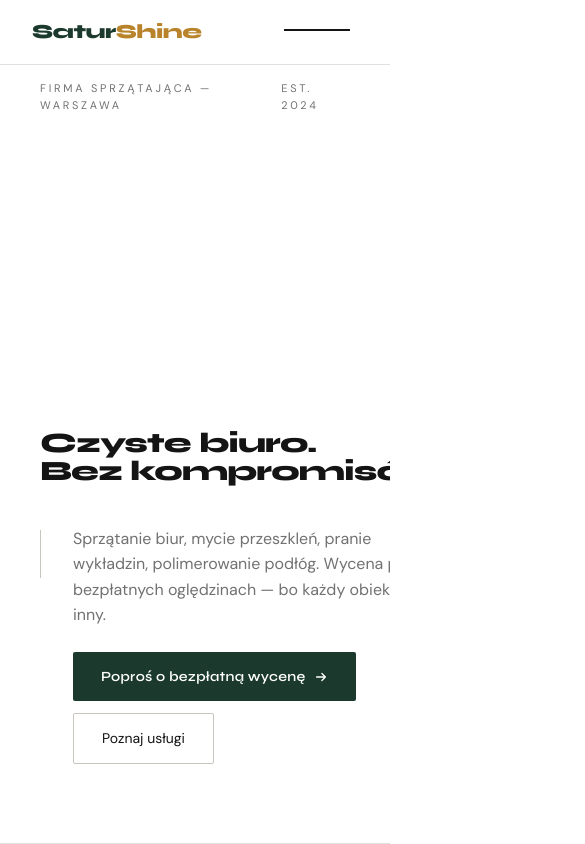
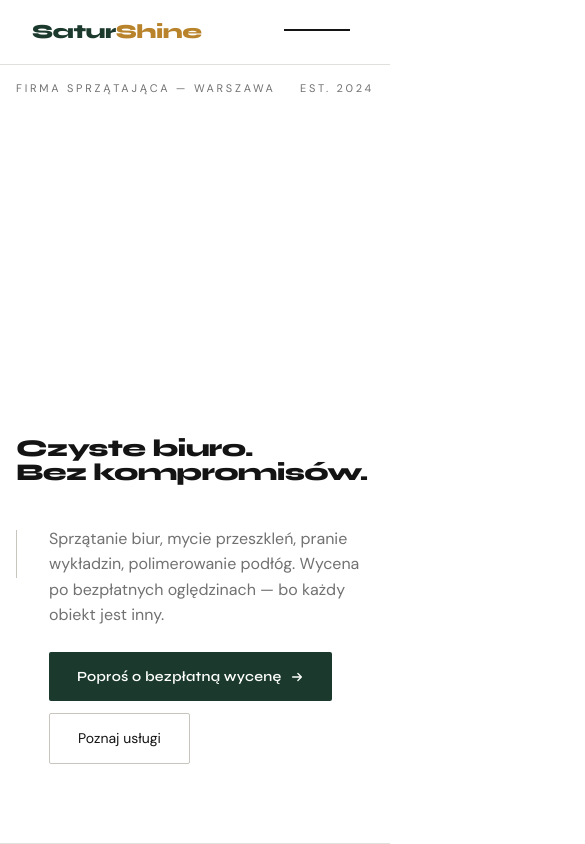
Before and after one commit to RobertSOB92/saturshine_strona, a React (Vite) app: page / in a window 390 px wide. Shown: the top 844 px of the page, 585 px wide, since content can reach past the window. Built offline with nearby package versions, Linux system fonts and the light colour scheme.

Commit message:
Fix horizontal scrolling and typography overflows on mobile

```diff
--- a/src/components/Hero.tsx
+++ b/src/components/Hero.tsx
@@ -32,6 +32,7 @@ export default function Hero() {
 
       {/* Top label strip */}
       <div
+        className="section-container"
         style={{
           position: 'absolute',
           top: 80,
@@ -40,10 +41,6 @@ export default function Hero() {
           display: 'flex',
           justifyContent: 'space-between',
           alignItems: 'center',
-          padding: '0 2.5rem',
-          maxWidth: 1200,
-          margin: '0 auto',
-          width: '100%',
           zIndex: 1,
         }}
       >
@@ -61,21 +58,18 @@ export default function Hero() {
         style={{
           position: 'relative',
           zIndex: 1,
-          maxWidth: 1200,
-          margin: '0 auto',
-          width: '100%',
-          padding: '0 2.5rem 5rem',
+          paddingBottom: '5rem',
         }}
       >
         {/* Two-column layout: big H1 left, details right */}
-        <div className="hero-content" style={{ display: 'flex', flexWrap: 'wrap', columnGap: 'clamp(4rem, 8vw, 12rem)', rowGap: '3rem', alignItems: 'flex-end' }}>
+        <div className="hero-content section-container" style={{ display: 'flex', flexWrap: 'wrap', columnGap: 'clamp(4rem, 8vw, 12rem)', rowGap: '3rem', alignItems: 'flex-end', paddingTop: '3rem' }}>
           {/* H1 */}
           <div>
             <h1
               style={{
                 fontFamily: 'Syne, sans-serif',
                 fontWeight: 800,
-                fontSize: 'clamp(28px, 5vw, 76px)',
+                fontSize: 'clamp(24px, 5vw, 76px)',
                 lineHeight: 1.02,
                 letterSpacing: '-0.03em',
                 color: '#141414',
--- a/src/components/Process.tsx
+++ b/src/components/Process.tsx
@@ -53,7 +53,7 @@ export default function Process() {
       aria-labelledby="process-heading"
       style={{ background: '#F6F6F4', padding: '6rem 0' }}
     >
-      <div style={{ maxWidth: 1200, margin: '0 auto', padding: '0 2.5rem' }}>
+      <div className="section-container">
 
         {/* Header */}
         <div className="fade-up process-header" style={{ display: 'grid', gridTemplateColumns: '1fr 1fr', gap: '2rem', marginBottom: '4rem' }}>
@@ -61,7 +61,7 @@ export default function Process() {
             id="process-heading"
             style={{
               fontFamily: 'Syne, sans-serif', fontWeight: 800,
-              fontSize: 'clamp(36px, 5vw, 64px)',
+              fontSize: 'clamp(32px, 5vw, 64px)',
               letterSpacing: '-0.03em', color: '#141414',
               lineHeight: 1.05, margin: 0,
             }}
--- a/src/index.css
+++ b/src/index.css
@@ -30,13 +30,17 @@ html {
   -moz-osx-font-smoothing: grayscale;
 }
 
+html, body {
+  overflow-x: hidden;
+  max-width: 100vw;
+}
+
 body {
   font-family: var(--font-body);
   background: var(--color-surface);
   color: var(--color-ink);
   margin: 0;
   padding: 0;
-  overflow-x: hidden;
 }
 
 h1, h2, h3, h4 { font-family: var(--font-display); margin: 0; }
@@ -45,6 +49,18 @@ p { margin: 0; }
 ::selection {
   background: var(--color-pine);
   color: #fff;
+}
+
+.section-container {
+  max-width: 1200px;
+  margin: 0 auto;
+  padding: 0 2.5rem;
+}
+
+@media (max-width: 768px) {
+  .section-container {
+    padding: 0 1rem;
+  }
 }
 
 /* Fade-up animation */
```
